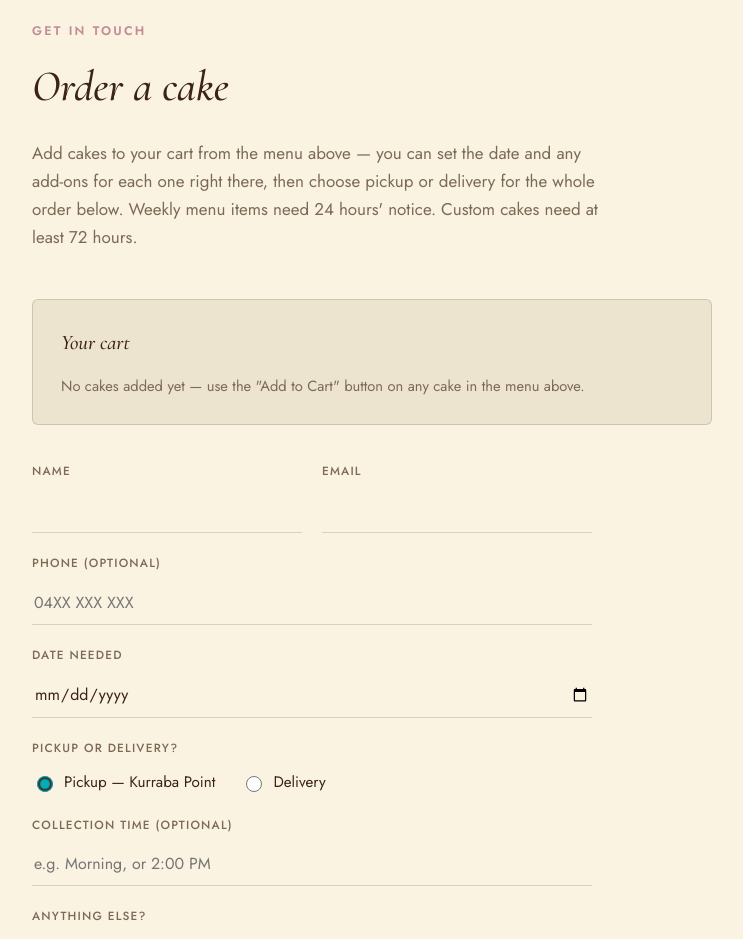
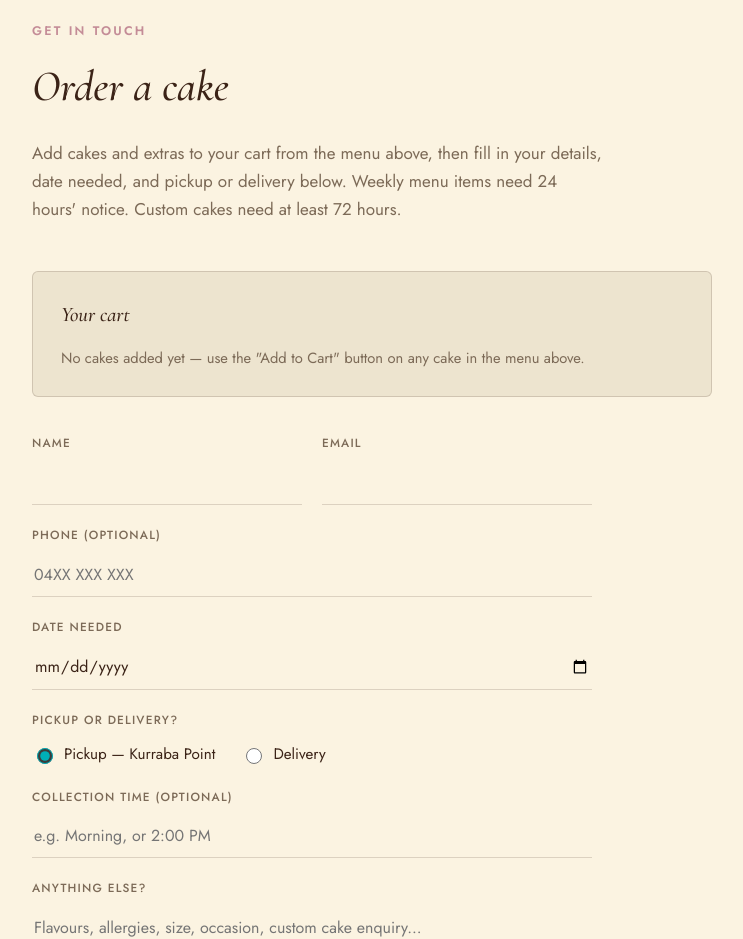
Before and after one commit to StickyHomeBaked/Sticky-website, a website: page index.html in a window 1280 px wide. Shown: the part 6460-7399 px from the top of the page, without its empty margins (324-1067 px from the left). Drawn offline with nearby package versions, Linux system fonts and the light colour scheme.

Commit message:
Update order instructions in index.html

```diff
--- a/index.html
+++ b/index.html
@@ -610,7 +610,7 @@
       <div class="section-head">
         <div class="eyebrow">Get in touch</div>
         <h2>Order a cake</h2>
-        <p>Add cakes to your cart from the menu above — you can set the date and any add-ons for each one right there, then choose pickup or delivery for the whole order below. Weekly menu items need 24 hours' notice. Custom cakes need at least 72 hours.</p>
+        <p>Add cakes and extras to your cart from the menu above, then fill in your details, date needed, and pickup or delivery below. Weekly menu items need 24 hours' notice. Custom cakes need at least 72 hours.</p>
       </div>
 
       <div class="cart-box">
```
